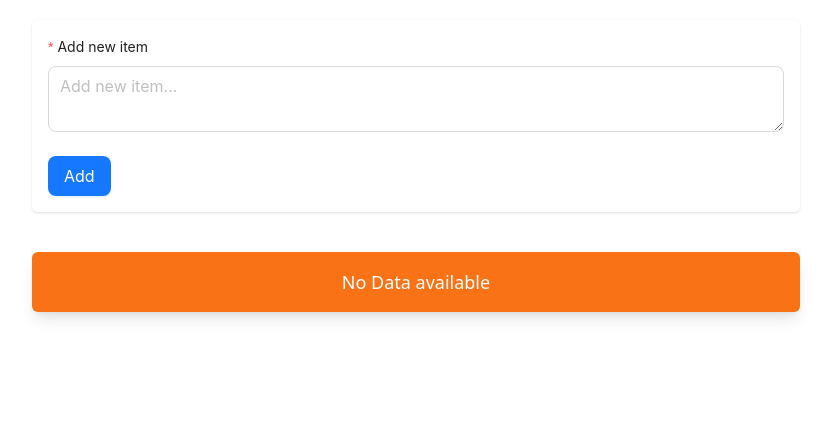
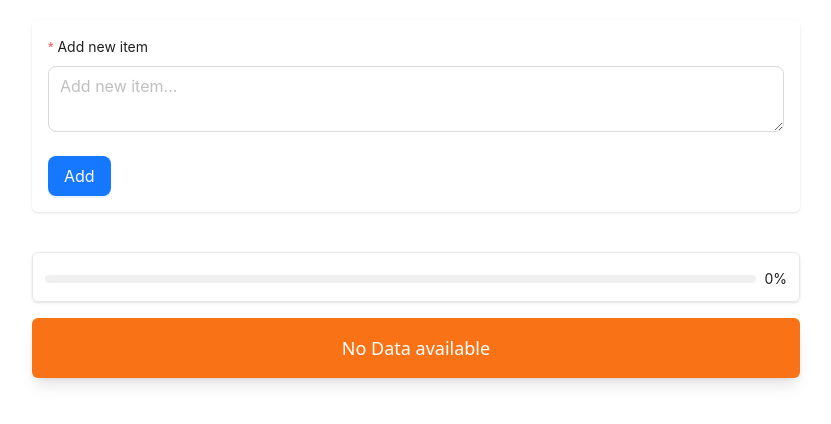
Before and after one commit to musaddekali/my-trello, a Next.js app: page / in a window 1280 px wide. Shown: the top 424 px of the page, without its empty margins (224-1055 px from the left). Built offline with nearby package versions, Linux system fonts and the light colour scheme.

Commit message:
added progress bar

```diff
--- a/src/modules/CheckList/index.tsx
+++ b/src/modules/CheckList/index.tsx
@@ -1,16 +1,30 @@
 import useCheckList from "./useCheckList";
 import CheckListForm from "./CheckListForm";
 import CheckLists from "./CheckLists";
+import { Progress } from "antd";
 
 const CheckList = () => {
-  const { form, data, addData, updateData, deleteListItem } = useCheckList();
+  const { form, data, addData, updateData, deleteListItem, totalCompleted } =
+    useCheckList();
   return (
     <>
       <div className="container">
         <div className="flex align-center flex-col max-w-3xl  mx-auto">
           <CheckListForm form={form} addData={addData} />
           <div className="data_list mt-10">
-            <CheckLists updateData={updateData} deleteListItem={deleteListItem} allData={data} />
+            {/* Progress bar  */}
+            <div className="mb-4 border rounded-md p-3 shadow">
+              <Progress
+                strokeColor={{ "0%": "#108ee9", "100%": "#87d068" }}
+                percent={totalCompleted}
+              />
+            </div>
+            {/* End Progress bar  */}
+            <CheckLists
+              updateData={updateData}
+              deleteListItem={deleteListItem}
+              allData={data}
+            />
           </div>
         </div>
       </div>
--- a/src/modules/CheckList/useCheckList.tsx
+++ b/src/modules/CheckList/useCheckList.tsx
@@ -1,5 +1,5 @@
 import { Form } from "antd";
-import { useState } from "react";
+import { useEffect, useState } from "react";
 import { v4 as uuidv4 } from "uuid";
 
 type DataType = {
@@ -11,7 +11,19 @@ type DataType = {
 
 const useCheckList = () => {
   const [data, setData] = useState<DataType[]>([]);
+  const [totalCompleted, setTotalCompleted] = useState<number>(0)
   const [form] = Form.useForm();
+
+  function getComplitedPercent() {
+    const totalData: number = data.length;
+    const doneData: DataType[] = data.filter((item) => item.isDone);
+    const percent: number =  doneData.length * (100 / totalData);
+    setTotalCompleted(Math.floor(percent));
+  }
+
+  useEffect(() => {
+    getComplitedPercent();
+  }, [data]);
 
   const addData = (values: { text: string }) => {
     setData([
@@ -27,18 +39,10 @@ const useCheckList = () => {
     form.resetFields();
   };
 
-  function deleteListItem(listId:string) {
-      const remainData = data.filter(item => item.id !== listId);
-      setData(remainData);
+  function deleteListItem(listId: string) {
+    const remainData = data.filter((item) => item.id !== listId);
+    setData(remainData);
   }
-
-  // function handleComplete(dataId: string, value: boolean): void {
-  //   updateBooleanData(dataId, value);
-  // }
-
-  // function handleEdit(dataId: string, value: boolean): void {
-  //   updateBooleanData(dataId, value);
-  // }
 
   function updateData(
     dataId: string,
@@ -59,7 +63,8 @@ const useCheckList = () => {
     addData,
     updateData,
     form,
-    deleteListItem
+    deleteListItem,
+    totalCompleted
   };
 };
 
```
